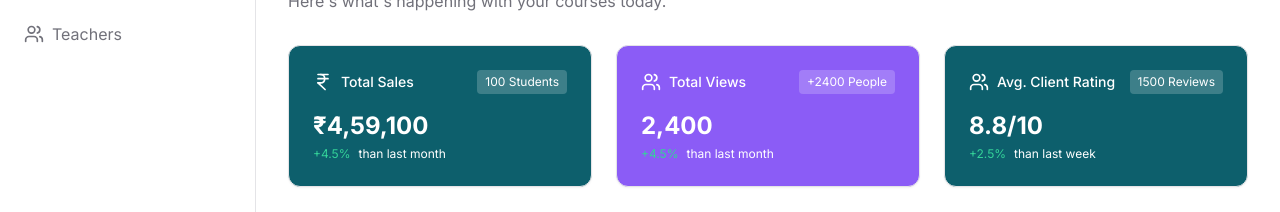
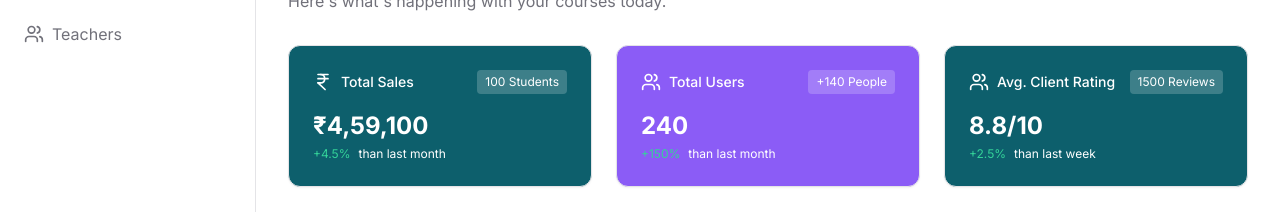
Before and after one commit to TheSacredCat/neevcode-dashboard-latest, a React (Vite) app: page / in a window 1280 px wide. Shown: the part 151-363 px from the top of the page. Built offline with nearby package versions, Linux system fonts and the light colour scheme.

Commit message:
Update Index.tsx

```diff
--- a/src/pages/Index.tsx
+++ b/src/pages/Index.tsx
@@ -53,14 +53,14 @@ const Index = () => {
             <div className="flex items-center justify-between mb-4">
               <div className="flex items-center space-x-2">
                 <Users className="h-5 w-5" />
-                <span className="text-sm font-medium">Total Views</span>
+                <span className="text-sm font-medium">Total Users</span>
               </div>
-              <span className="text-xs bg-white/20 px-2 py-1 rounded">+2400 People</span>
+              <span className="text-xs bg-white/20 px-2 py-1 rounded">+140 People</span>
             </div>
             <div className="space-y-1">
-              <h2 className="text-2xl font-bold">2,400</h2>
+              <h2 className="text-2xl font-bold">240</h2>
               <div className="flex items-center text-xs">
-                <span className="text-emerald-400">+4.5%</span>
+                <span className="text-emerald-400">+150%</span>
                 <span className="ml-2">than last month</span>
               </div>
             </div>
```
